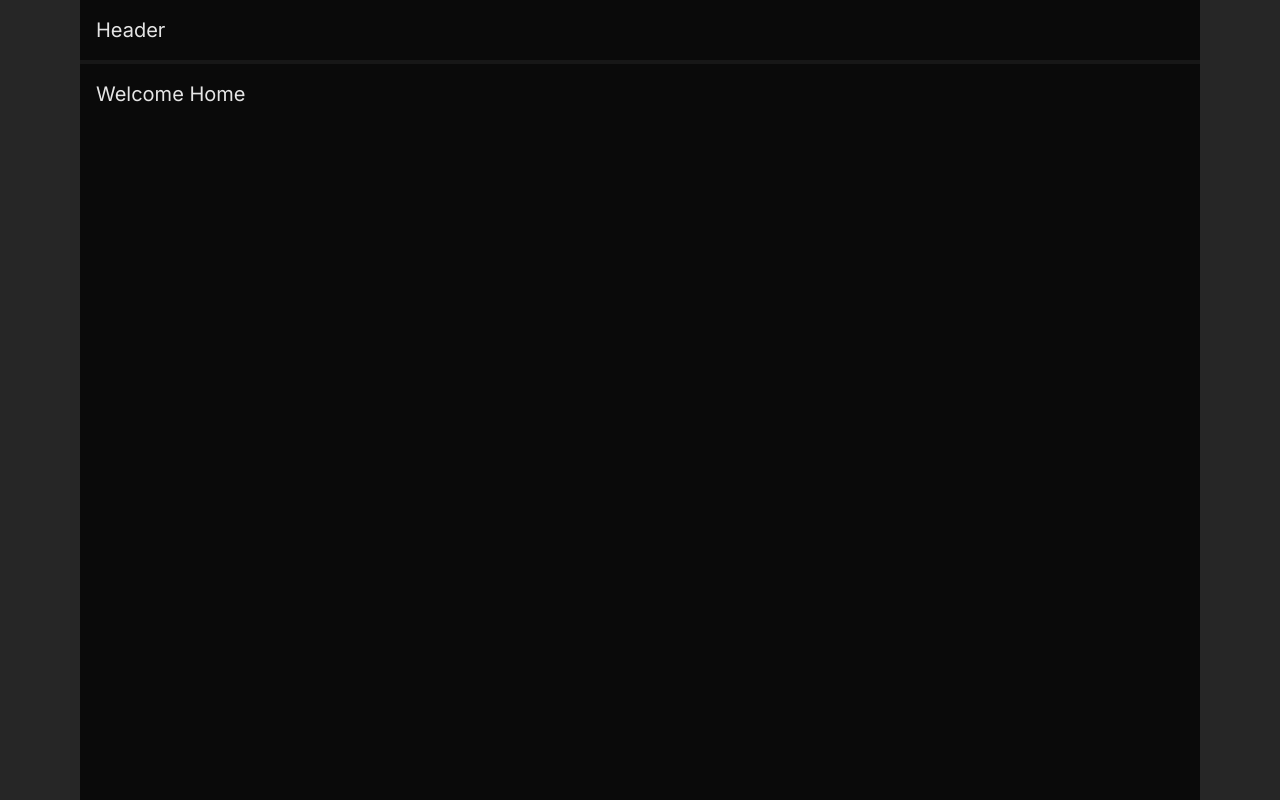
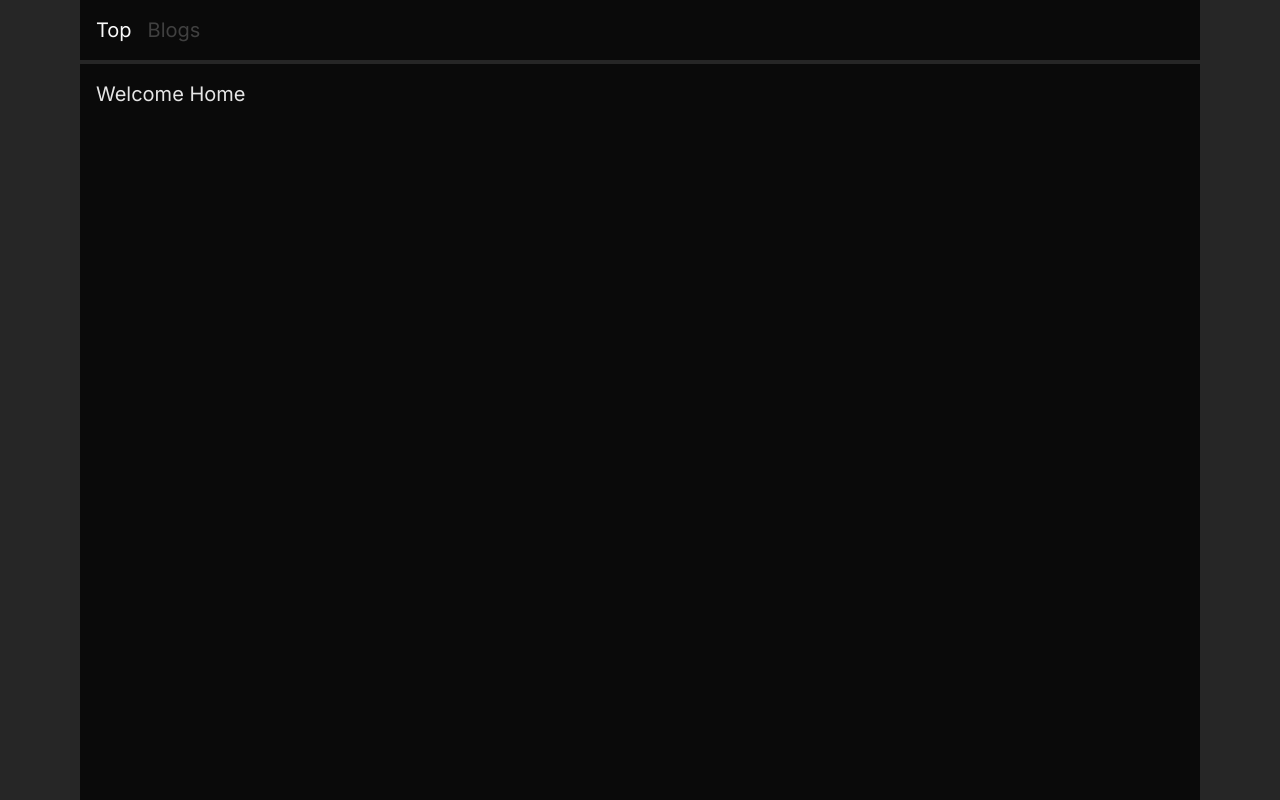
Before and after one commit to traindoggo/github-pages, a Next.js app: page / in a window 1280 px wide. Built offline with nearby package versions, Linux system fonts and the light colour scheme.

Commit message:
components/header

```diff
--- a/src/app/components/header.tsx
+++ b/src/app/components/header.tsx
@@ -1,10 +1,38 @@
+"use client";
+
+import Link from "next/link";
+import { usePathname } from "next/navigation";
+
+const links = [
+  {
+    title: "Top",
+    href: "/",
+  },
+  {
+    title: "Blogs",
+    href: "/blogs",
+  },
+];
+
 export default function Header() {
+  const pathname = usePathname();
+
   return (
-    <div
-      className="p-4
-    bg-neutral-950 border-b-4 border-neutral-900"
+    <header
+      className="flex gap-4 p-4 bg-neutral-950 border-neutral-800
+      border-b-4"
     >
-      <h1 className="text-xl">Header</h1>
-    </div>
+      {links.map((link) => (
+        <Link
+          key={link.title}
+          className={`${
+            pathname == link.href ? "text-neutral-50" : "text-neutral-700"
+          } duration-150`}
+          href={link.href}
+        >
+          {link.title}
+        </Link>
+      ))}
+    </header>
   );
 }
```
